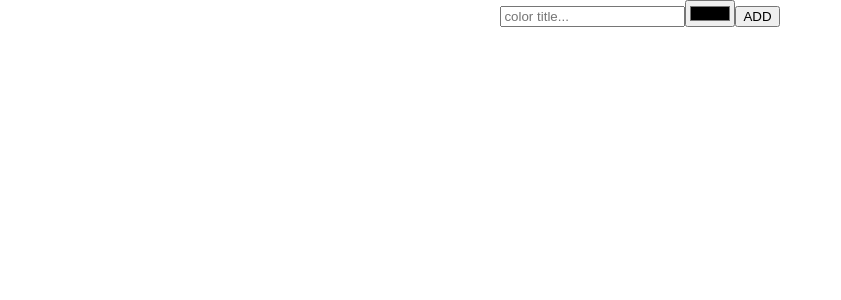
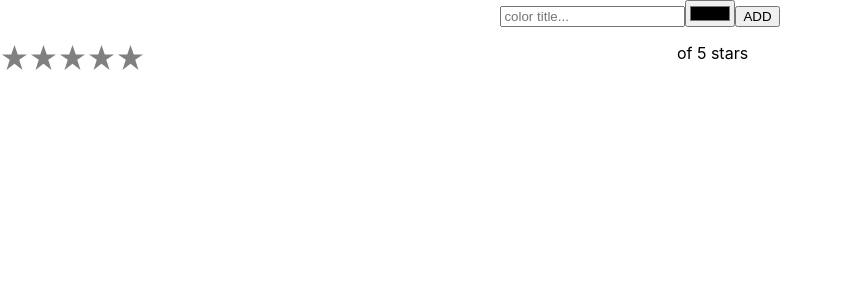
Before and after one commit to tyrelhooker/color_organizer, a React (Create React App) app: page / in a window 1280 px wide. Shown: the top 300 px of the page, without its empty margins (0-841 px from the left). Built offline with nearby package versions, Linux system fonts and the light colour scheme.

Commit message:
Add interactive star rating UI to take in user ratings of colors

```diff
--- a/src/App.js
+++ b/src/App.js
@@ -2,6 +2,7 @@ import React, { useState, useEffect } from 'react';
 import logo from './logo.svg';
 import './App.css';
 import AddColorForm from './components/AddColorForm';
+import StarRating from './components/StarRating';
 
 function App() {
   const logColor = (title, color) => console.log(`New Color: ${title} ${color}`);
@@ -9,7 +10,8 @@ function App() {
 
   return (
     <div className="App">
-      <AddColorForm onNewColor={logColor}/>
+      <AddColorForm onNewColor={logColor} />
+      <StarRating />
     </div>
   );
 }
--- a/src/components/Star.js
+++ b/src/components/Star.js
@@ -1,13 +1,13 @@
 import React from 'react';
-import { propTypes } from 'prop-types';
+import PropTypes from 'prop-types';
 
-const Star = ({ selected = false, onClick = f => f }) => (
-  <div className={selected ? 'star selected' : 'star'} onClick={onClick}></div>
+const Star = ({ selected=false, onClick=f => f }) => (
+  <div className={(selected) ? 'star selected' : 'star'} onClick={onClick}></div>
 );
 
 Star.propTypes = {
-  selected: propTypes.bool,
-  onClick: propTypes.func
+  selected: PropTypes.bool,
+  onClick: PropTypes.func
 };
 
 export default Star;
--- a/src/components/StarRating.js
+++ b/src/components/StarRating.js
@@ -0,0 +1,27 @@
+import React, { useState, useEffect } from 'react';
+import PropTypes from 'prop-types';
+import Star from './Star';
+
+const StarRating = ({ totalStars=5 }) => {
+  const [starsSelected, setStarsSelected] = useState(null);
+
+  const change = (starsSelected) => setStarsSelected(starsSelected);
+
+  return (
+    <div className='star-rating'>
+      {[...Array(totalStars)].map((n, i) =>
+        <Star key={i}
+          selected={i<starsSelected}
+          onClick={() => change(i + 1)}
+        />
+      )}
+      <p>{starsSelected} of {totalStars} stars</p>
+    </div>
+  )
+}
+
+StarRating.propTypes = {
+  totalStars: PropTypes.number
+}
+
+export default StarRating;
```
